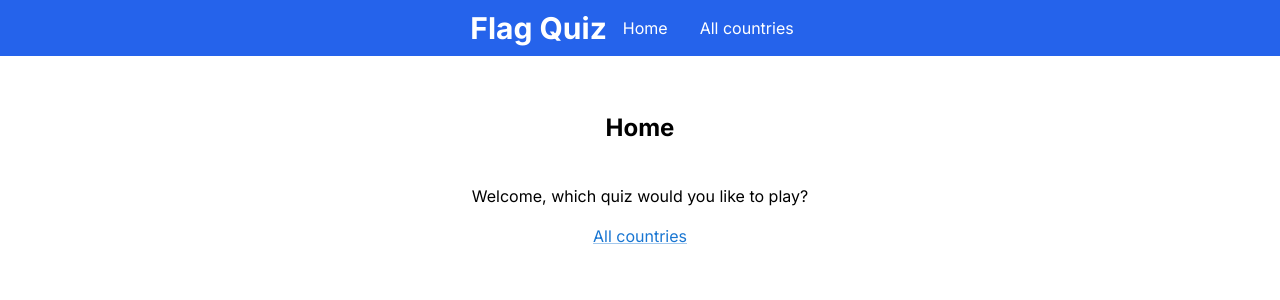
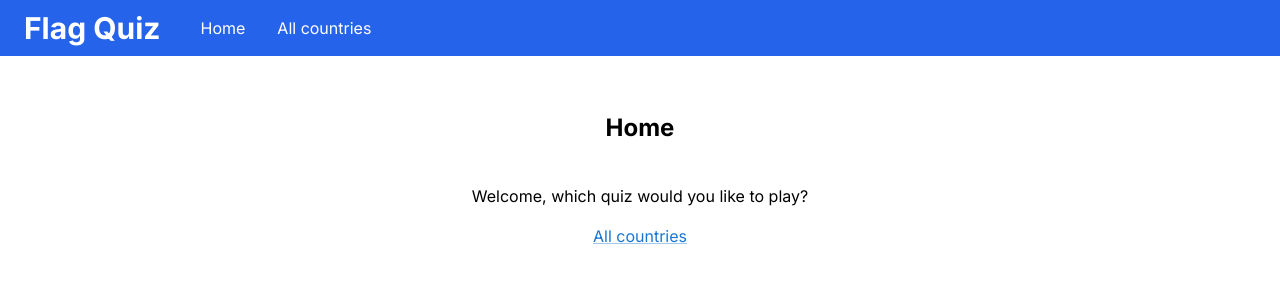
Before and after one commit to rpg0001/flagquiz, a Next.js app: page / in a window 1280 px wide. Shown: the top 300 px of the page. Built offline with nearby package versions, Linux system fonts and the light colour scheme.

Commit message:
reformat navbar

```diff
--- a/src/app/components/NavBar.tsx
+++ b/src/app/components/NavBar.tsx
@@ -4,7 +4,7 @@ import React from "react";
 export default function NavBar() {
     return (
         <nav className="navbar">
-            <Link href="/"><h1 className="m-0 text-white">Flag Quiz</h1></Link>
+            <Link href="/"><h1 className="m-0 mx-6 text-white">Flag Quiz</h1></Link>
             <Link className="navbar-link" href="/">Home</Link>
             <Link className="navbar-link" href="all-countries">All countries</Link>
         </nav>
--- a/src/app/globals.css
+++ b/src/app/globals.css
@@ -7,7 +7,7 @@ body {
 }
 
 .navbar {
-  @apply bg-blue-600 flex flex-row justify-center w-full items-center
+  @apply bg-blue-600 flex flex-row justify-start w-full items-center
 }
 
 .navbar-link {
--- a/src/app/layout.tsx
+++ b/src/app/layout.tsx
@@ -1,7 +1,6 @@
 import type { Metadata } from "next";
 import { Inter } from "next/font/google";
 import "./globals.css";
-import Link from "next/link";
 import NavBar from "./components/NavBar";
 
 const inter = Inter({ subsets: ["latin"] });
```
